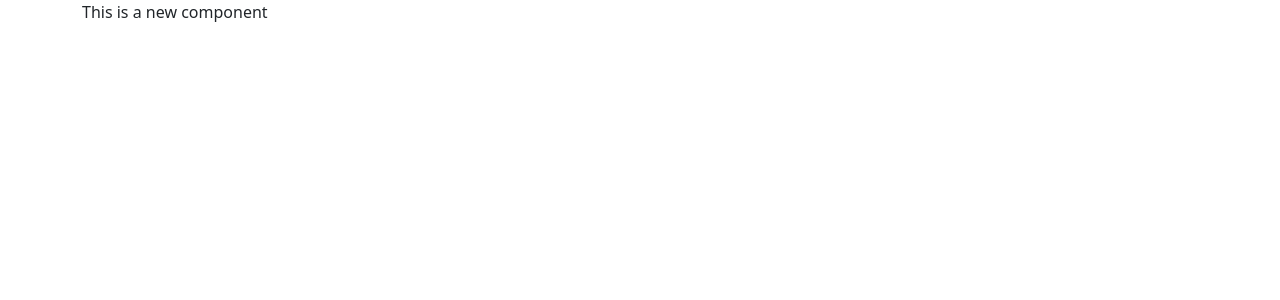
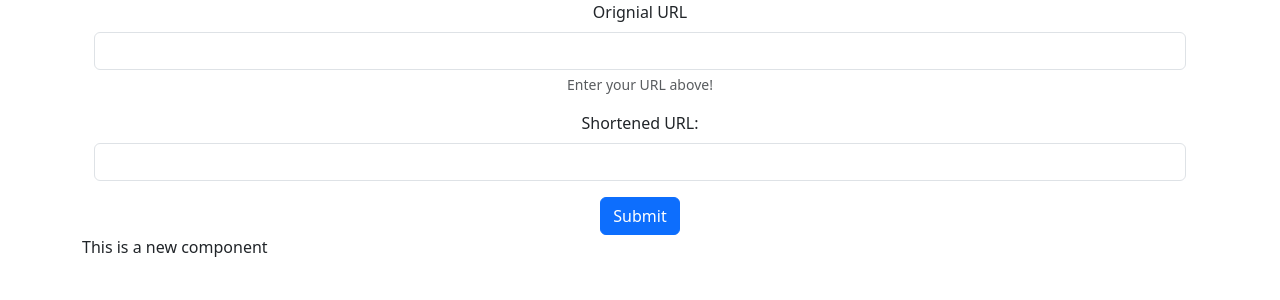
Before and after one commit to habibzaman/short-url, a React (Create React App) app: page / in a window 1280 px wide. Shown: the top 300 px of the page. Built offline with nearby package versions, Linux system fonts and the light colour scheme.

Commit message:
deploy after build

```diff
--- a/src/App.js
+++ b/src/App.js
@@ -101,7 +101,7 @@ function TextBox(){
 function App(){
   return (
     <div>
-      {/* <DbSectoin /> */}
+      <DbSectoin />
       <TextBox />
     </div>
   )
```
